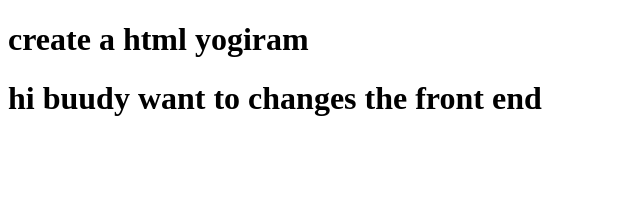
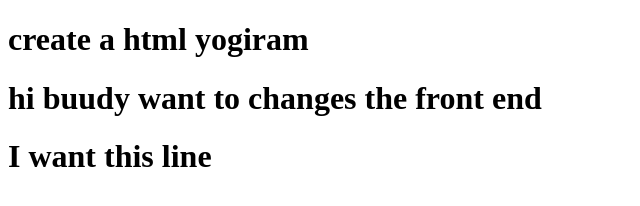
Before and after one commit to Yogiram05/githubsample, a plain HTML site: page index.html in a window 1280 px wide. Shown: the whole page, without its empty margins (0-640 px from the left). Drawn offline with Linux system fonts and the light colour scheme.

Commit message:
fix:i want this line'

```diff
--- a/index.html
+++ b/index.html
@@ -8,5 +8,8 @@
 <body>
     <h1> create a html yogiram </h1>
     <h1>hi buudy want to changes the front end</h1>
+    <h1>
+        I want this line
+    </h1>
 </body>
 </html>
```
